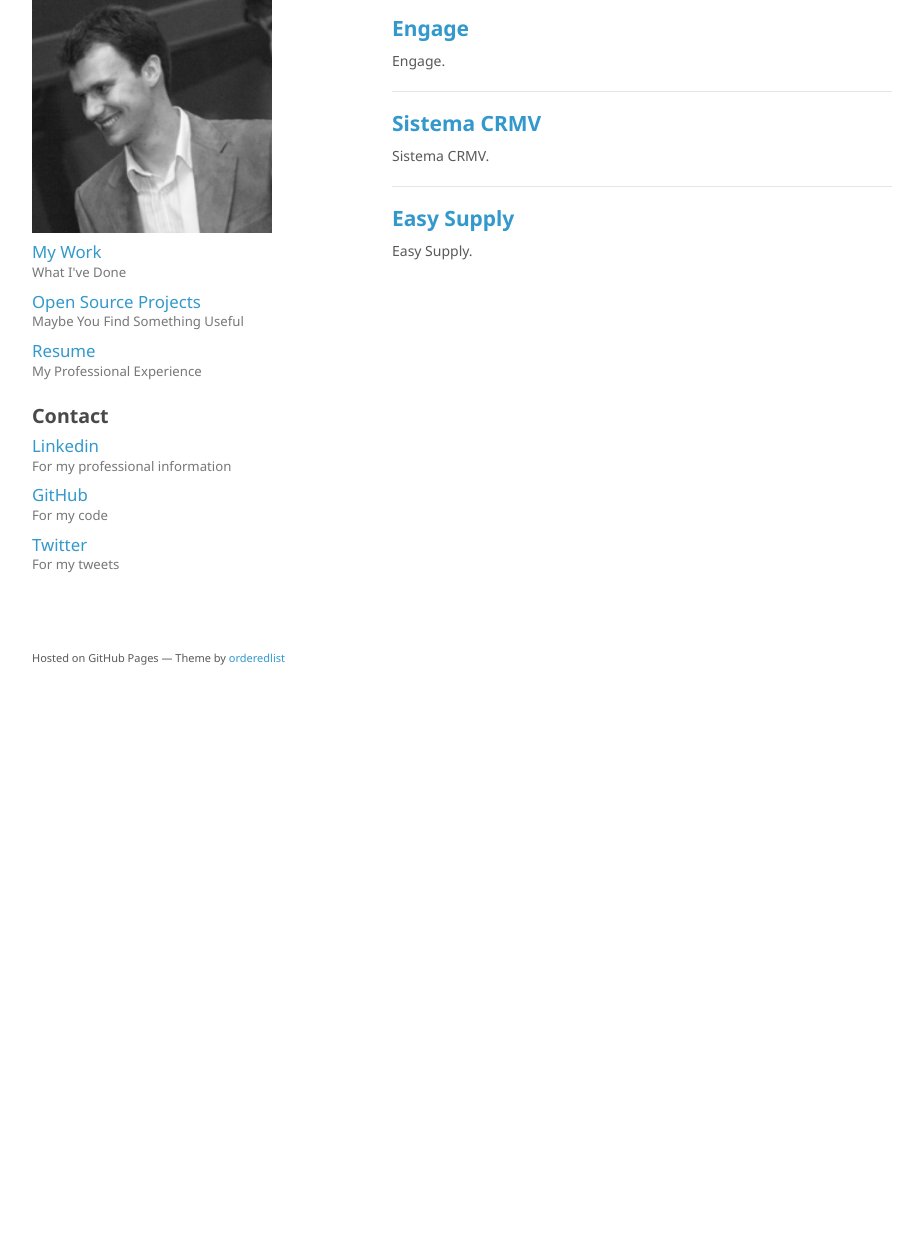
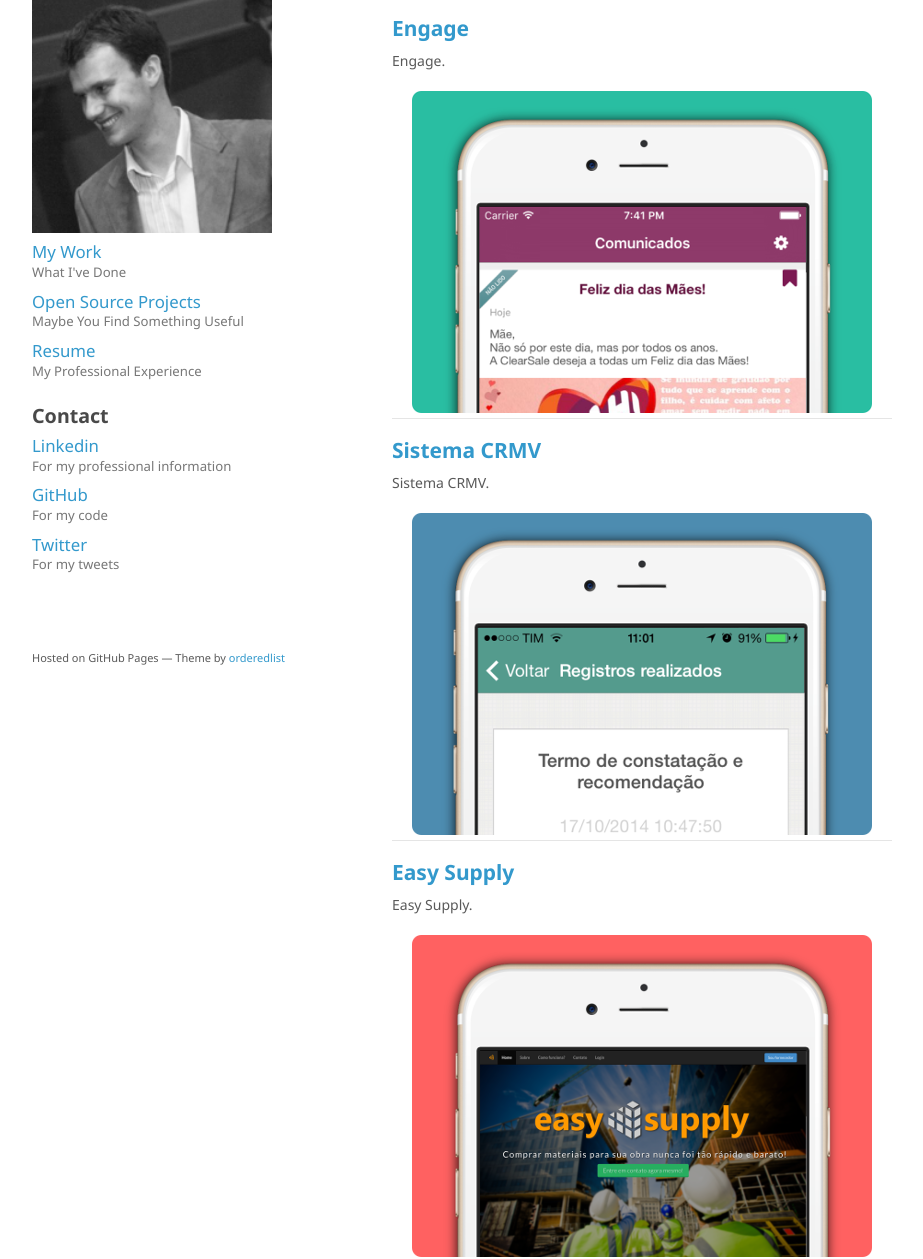
Before and after one commit to rodrigosuhr/rodrigosuhr.github.io, a plain HTML site: page work.html in a window 1280 px wide. Shown: the part 108-1367 px from the top of the page, without its empty margins (178-1101 px from the left). Before the commit the page ends 800 px from the top, so only its background shows below. Drawn offline with Linux system fonts and the light colour scheme.

Commit message:
Professional projects images.

```diff
--- a/work.html
+++ b/work.html
@@ -72,12 +72,15 @@
           <hr>
           <h2><a href="http://engageapp.com.br/">Engage</a></h2>
           <p>Engage.</p>
+          <center><img src="img/engage.png" alt="Engage" /></center>
           <hr>
           <h2><a href="http://www.estudio89.com.br/sistema-crmv/">Sistema CRMV</a></h2>
           <p>Sistema CRMV.</p>
+          <center><img src="img/crmv.png" alt="Sistema CRMV" /></center>
           <hr>
           <h2><a href="http://www.easysupply.com.br/">Easy Supply</a></h2>
           <p>Easy Supply.</p>
+          <center><img src="img/easy_supply.png" alt="Easy Supply " /></center>
         </section>
       </section>
       <footer>
```
Also changed, not shown: img/crmv.png (added), img/easy_supply.png (added), img/engage.png (added).
